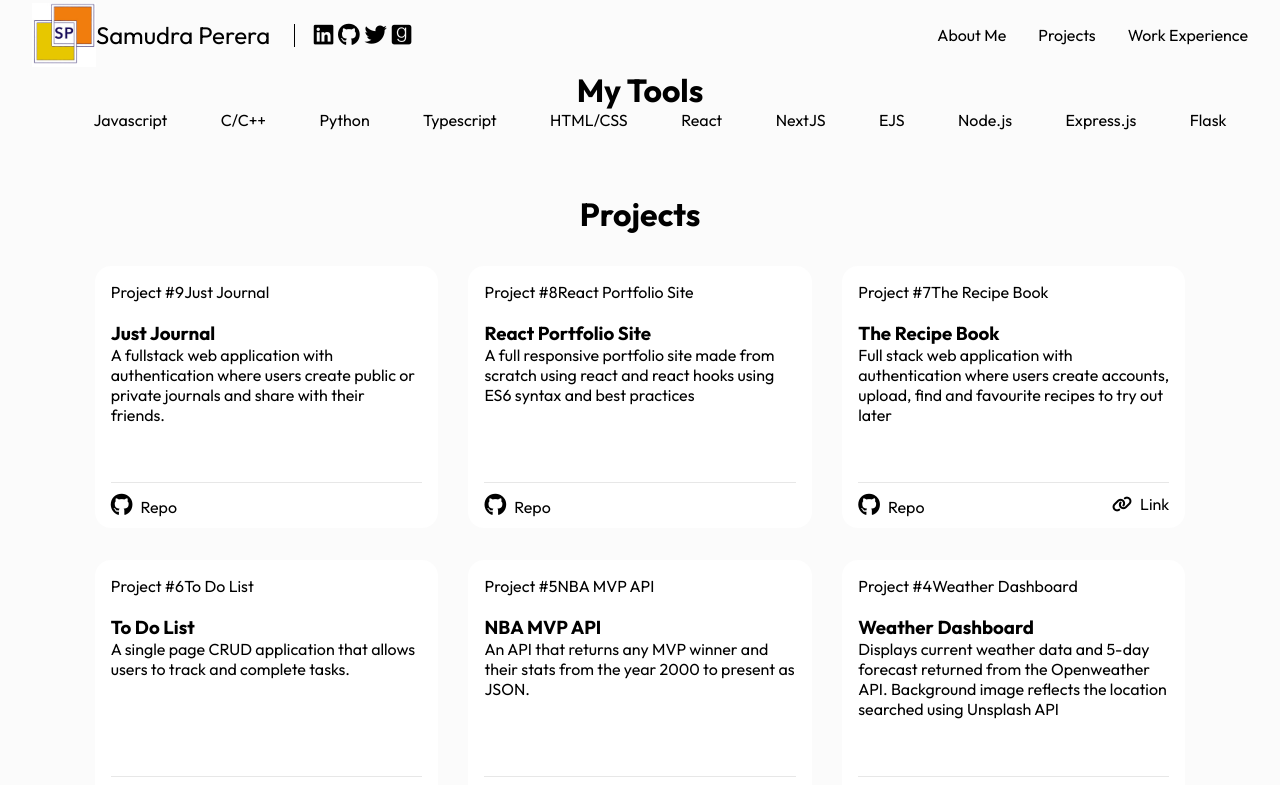
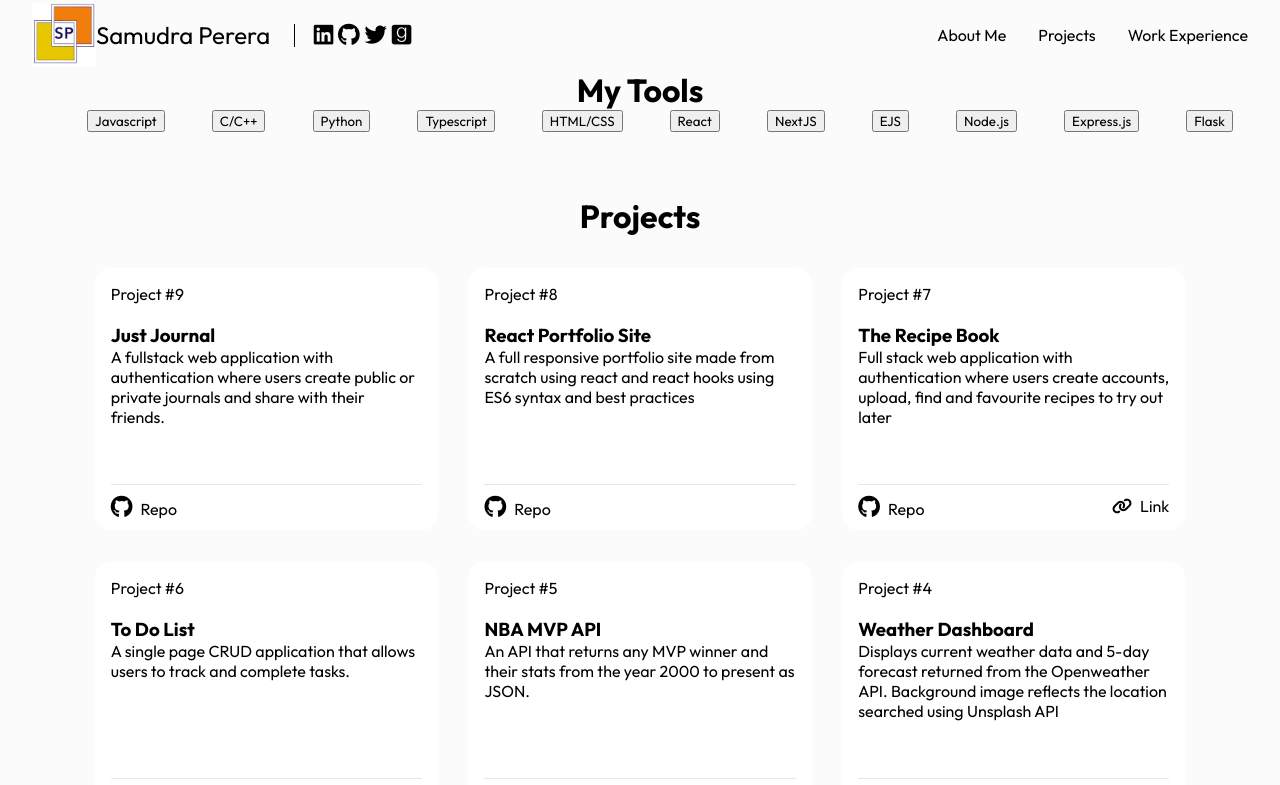
Before and after one commit to samudra-perera/React-Portfolio-Site, a React (Create React App) app in the folder portfolio-site/: page /projects in a window 1280 px wide. Shown: the top 785 px of the page. Built offline with nearby package versions, Linux system fonts and the light colour scheme.

Commit message:
Added the filtering functinality, built from scratch on thr front end

```diff
--- a/portfolio-site/src/components/my-skills/NewSkills.jsx
+++ b/portfolio-site/src/components/my-skills/NewSkills.jsx
@@ -1,27 +1,74 @@
 import React from "react";
-import './skills.css'
+import "./skills.css";
 import Projects from "../projects/projects";
+import { useState } from "react";
 
 const NewSkills = () => {
+  const [filter, setFilter] = useState("");
+  const [languageState, setLanguageState] = useState({
+    activeObject: null,
+    languages: [
+      "Javascript",
+      "C/C++",
+      "Python",
+      "Typescript",
+      "HTML/CSS",
+      "React",
+      "NextJS",
+      "EJS",
+      "Node.js",
+      "Express.js",
+      "Flask",
+    ],
+  });
+
+  //Function that takes in index and sets selected index as the active object
+  //If the selected object is clicked again turn the activeObject to null and display all projects
+  const toggleActive = (index) => {
+    if (languageState.languages[index] === languageState.activeObject) {
+      setLanguageState({
+        ...languageState,
+        activeObject: null,
+      });
+      setFilter(null);
+    } else {
+      setLanguageState({
+        ...languageState,
+        activeObject: languageState.languages[index],
+      });
+      setFilter(languageState.languages[index]);
+    }
+  };
+
+  const toggleStyle = (index) => {
+    return languageState.languages[index] === languageState.activeObject
+      ? "language active"
+      : "language inactive";
+  };
+
+  console.log(filter);
   return (
     <div>
       <div className="skills-header-container">
         <h1 className="skills-header">My Tools</h1>
         <ul className="skills-list">
-          <a><li>Javascript</li></a>
-          <a><li>C/C++</li></a>
-          <a><li>Python</li></a>
-          <a><li>Typescript</li></a>
-          <a><li>HTML/CSS</li></a>
-          <a><li>React</li></a>
-          <a><li>NextJS</li></a>
-          <a><li>EJS</li></a>
-          <a><li>Node.js</li></a>
-          <a><li>Express.js</li></a>
-          <a><li>Flask</li></a>
+          {languageState.languages.map((elem, index) => {
+            return (
+              <button
+                className={toggleStyle(index)}
+                key={index}
+                value={elem}
+                onClick={() => {
+                  toggleActive(index);
+                }}
+              >
+                <li>{elem}</li>
+              </button>
+            );
+          })}
         </ul>
       </div>
-      <Projects />
+      <Projects filter={filter}/>
     </div>
   );
 };
--- a/portfolio-site/src/components/nav/nav.jsx
+++ b/portfolio-site/src/components/nav/nav.jsx
@@ -46,16 +46,16 @@ const NavComps = () => {
                         </Link>
                     </div>
                     <div className='nav-left-social-links'>
-                        <a className='linkedIn' href='https://www.linkedin.com/in/samudraperera/' target='_blank' rel='noreferrer'>
+                        <a className='linkedIn' href='https://www.linkedin.com/in/samudraperera/'>
                             <i class="fa-brands fa-linkedin"></i>
                         </a>
-                        <a className='Github' href='https://github.com/samudra-perera' target='_blank' rel='noreferrer'>
+                        <a className='Github' href='https://github.com/samudra-perera'>
                             <i class="fa-brands fa-github"></i>
                         </a>
-                        <a className='Twitter' href='https://twitter.com/TheRealSamudra' target='_blank' rel='noreferrer'>
+                        <a className='Twitter' href='https://twitter.com/TheRealSamudra'>
                             <i class="fa-brands fa-twitter"></i>
                         </a>
-                        <a className='Goodreads' href='https://www.goodreads.com/user/show/151382546-samudra-perera' target='_blank' rel='noreferrer'>
+                        <a className='Goodreads' href='https://www.goodreads.com/user/show/151382546-samudra-perera'>
                             <i class="fa-brands fa-goodreads"></i>
                         </a>
                     </div>
--- a/portfolio-site/src/components/projects/ProjCard.jsx
+++ b/portfolio-site/src/components/projects/ProjCard.jsx
@@ -1,30 +1,32 @@
-import React from 'react'
-import { Link } from 'react-router-dom'
+import React from "react";
+import { Link } from "react-router-dom";
 
 const ProjCard = (props) => {
-    const {projectNumber, title, description, github, hostedLink, param} = props
+  const { projectNumber, title, description, github, hostedLink, param } =
+    props;
   return (
     <div className="card-container">
       <div className="card-main-info">
         <span className="card-proj-number">Project #{projectNumber}</span>
-                <Link to={`/projects/${param}`}>{title}</Link>
+        <Link to={`/projects/${param}`}>
           <h3 className="card-header">{title}</h3>
+        </Link>
         <p className="card-para">{description}</p>
       </div>
       <div className="card-footer">
-                <a className="card-github" href={github} target='_blank' rel="noreferrer">
+        <a className="card-github" href={github}>
           <i class="fa-brands fa-github"></i>
           <span className="card-footer-span">Repo</span>
         </a>
-            {hostedLink !== null &&
-                <a className="card-hosted-link" href={hostedLink} target='_blank' rel="noreferrer">
+        {hostedLink !== null && (
+          <a className="card-hosted-link" href={hostedLink}>
             <i className="fa-solid fa-link"></i>
             <span className="card-footer-span">Link</span>
           </a>
-            }
+        )}
       </div>
     </div>
-    )
-}
+  );
+};
 
-export default ProjCard
+export default ProjCard;
--- a/portfolio-site/src/components/projects/project-info.js
+++ b/portfolio-site/src/components/projects/project-info.js
@@ -5,7 +5,7 @@ const projectList = [
         description: 'A fullstack web application with authentication where users create public or private journals and share with their friends.',
         github: 'https://github.com/samudra-perera/Journal-App-Full-Stack',
         hostedLink: null,
-        stack: ['React', 'Node', 'Express', 'Mongodb'],
+        stack: ['React', 'Node.js', 'Express', 'Mongodb', 'Javascript'],
         param: 'journal'
     },
 
@@ -15,7 +15,7 @@ const projectList = [
         description: 'A full responsive portfolio site made from scratch using react and react hooks using ES6 syntax and best practices',
         github: 'https://github.com/samudra-perera/React-Portfolio-Site/tree/main/portfolio-site',
         hostedLink: null,
-        stack: ['React'],
+        stack: ['React', 'Javascript'],
         param: 'portfolio'
     },
 
@@ -25,7 +25,7 @@ const projectList = [
         description: 'Full stack web application with authentication where users create accounts, upload, find and favourite recipes to try out later',
         github: 'https://github.com/samudra-perera/The-Recipe-Book',
         hostedLink: 'google.com',
-        stack: ['HTML', 'JS', 'Node', 'Mongodb', 'EJS', 'Express'],
+        stack: ['HTML/CSS', 'Javascript', 'Node.js', 'Mongodb', 'EJS', 'Express', 'Javascript'],
         param: 'recipe'
     },
 
@@ -35,7 +35,7 @@ const projectList = [
         description: 'A single page CRUD application that allows users to track and complete tasks.',
         github: 'https://github.com/samudra-perera/To-Do-LIst-CRUD-App',
         hostedLink: null,
-        stack: ['HTML', 'JS', 'Node', 'Mongodb', 'EJS', 'Express'],
+        stack: ['HTML/CSS', 'Javascript', 'Node.js', 'Mongodb', 'EJS', 'Express', 'Javascript'],
         param: 'todo'
     },
 
@@ -45,7 +45,7 @@ const projectList = [
         description: 'An API that returns any MVP winner and their stats from the year 2000 to present as JSON.',
         github: 'https://github.com/samudra-perera/Example-Server-BBall-Heroku',
         hostedLink: 'https://basketball-api-100devs.herokuapp.com/',
-        stack: ['HTML', 'JS', 'Node'],
+        stack: ['HTML/CSS', 'Javascript', 'Node.js'],
         param: 'nba'
     },
 
@@ -55,7 +55,7 @@ const projectList = [
         description: 'Displays current weather data and 5-day forecast returned from the Openweather API. Background image reflects the location searched using Unsplash API',
         github: 'https://github.com/samudra-perera/WeatherApp-',
         hostedLink: 'https://capable-yeot-c410f2.netlify.app/',
-        stack: ['HTML', 'JS'],
+        stack: ['HTML/CSS', 'Javascript'],
         param: 'weather'
     },
 
@@ -65,7 +65,7 @@ const projectList = [
         description: 'A single page web application where users enter drink genres and a carousel of related drink cards will be dynamically generated using the cocktailDB API.',
         github: 'https://github.com/samudra-perera/CocktailDB-API-App',
         hostedLink: 'https://super-basbousa-4fa5bb.netlify.app/',
-        stack: ['HTML', 'JS'],
+        stack: ['HTML/CSS', 'Javascript'],
         param: 'cocktail'
     },
 
@@ -75,7 +75,7 @@ const projectList = [
         description: 'A no nonsense blackjack game built using the deckofcards API.',
         github: 'https://github.com/samudra-perera/BlackJackApp',
         hostedLink: 'https://euphonious-starship-04f62c.netlify.app/',
-        stack: ['HTML', 'JS'],
+        stack: ['HTML/CSS', 'Javascript'],
         param: 'blackjack'
     },
 
@@ -85,7 +85,7 @@ const projectList = [
         description: 'A simple rock paper scissors game where the player can select the number of games needed to be won for the session to end.',
         github: 'https://github.com/samudra-perera/rockPaperScissors',
         hostedLink: 'https://darling-macaron-fb687d.netlify.app/',
-        stack: ['HTML', 'JS'],
+        stack: ['HTML/CSS', 'Javascript'],
         param: 'rps'
     }
 ]
--- a/portfolio-site/src/components/projects/projects.jsx
+++ b/portfolio-site/src/components/projects/projects.jsx
@@ -3,14 +3,19 @@ import "./projects.css";
 import { projectList } from "./project-info";
 import ProjCard from "./ProjCard";
 
-const Projects = () => {
+const Projects = (props) => {
+  const { filter } = props;
+  //Whenever the skills filter is set to null all projects will display, else it will only display projects that are within the project object stack
+  if (filter) {
     return (
       <div className="projects-container" id="projects">
         <div>
           <h1 className="Projects-header">Projects</h1>
         </div>
         <div className="card-container-main">
-        {projectList.map((project, index) => (
+          {projectList.map((project, index) => {
+            if (project.stack.includes(filter)) {
+              return (
                 <ProjCard
                   projectNumber={project.projectNumber}
                   title={project.title}
@@ -20,10 +25,36 @@ const Projects = () => {
                   param={project.param}
                   key={index}
                 />
-        ))}
+              );
+            }
+          })}
         </div>
       </div>
     );
+  } else {
+    return (
+      <div className="projects-container" id="projects">
+        <div>
+          <h1 className="Projects-header">Projects</h1>
+        </div>
+        <div className="card-container-main">
+          {projectList.map((project, index) => {
+            return (
+              <ProjCard
+                projectNumber={project.projectNumber}
+                title={project.title}
+                description={project.description}
+                github={project.github}
+                hostedLink={project.hostedLink}
+                param={project.param}
+                key={index}
+              />
+            );
+          })}
+        </div>
+      </div>
+    );
+  }
 };
 
 export default Projects;
--- a/portfolio-site/src/pages/Projects/ProjectPage.jsx
+++ b/portfolio-site/src/pages/Projects/ProjectPage.jsx
@@ -1,6 +1,5 @@
 import React from "react";
 import NewSkills from "../../components/my-skills/NewSkills";
-import Projects from "../../components/projects/projects";
 
 const ProjectPage = () => {
   return (
--- a/portfolio-site/src/pages/Projects/SoloProjectPage.jsx
+++ b/portfolio-site/src/pages/Projects/SoloProjectPage.jsx
@@ -1,8 +1,11 @@
 import React from 'react'
+import Nav from '../../components/nav/nav'
 
 const SoloProjectPage = () => {
   return (
-    <div>SoloProjectPage</div>
+    <div>
+        <Nav/>
+    </div>
   )
 }
 
```
Also changed, not shown: portfolio-site/src/components/about-me/about-me.jsx (+0 -20 lines), portfolio-site/src/components/my-skills/skills.jsx (+36 -36 lines). Lines whose indentation alone changed are shown as unchanged.
